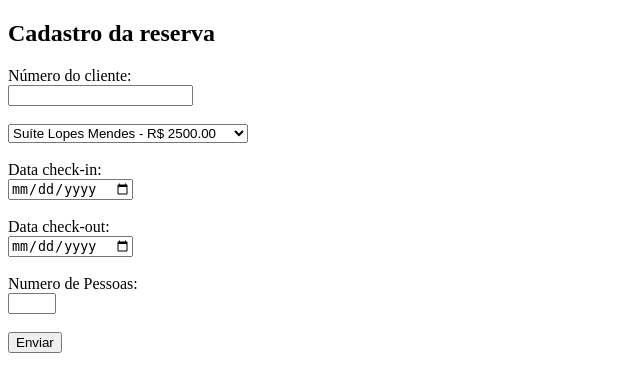
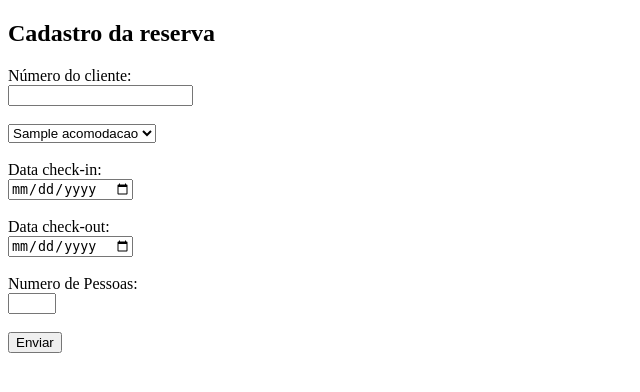
Before and after one commit to LuizMiguel-k1ngm/Projeto_parnoica, a PHP site: page /include/cadastro_reserva.php in a window 1280 px wide. Shown: the top 392 px of the page, without its empty margins (0-640 px from the left). Run offline with PHP 8.4, Linux system fonts and the light colour scheme; tables that the repository leaves empty hold one stand-in row (values such as "Sample post").

Commit message:
add: filtro de acomodacao para cadastro

```diff
--- a/app/cliente/gCliente.php
+++ b/app/cliente/gCliente.php
@@ -44,3 +44,9 @@ if (mysqli_num_rows($result) == 1) {
     }
 }
 $con->close();
+
+?>
+<br>
+<a href="../include/cadastro_cliente.php">Cadastrar outro cliente</a><br>
+<a href="../colaborador/menu_funcionario.php">Painel</a><br>
+<a href="../include/sair.php">Sair</a>
--- a/app/colaborador/menu_funcionario.php
+++ b/app/colaborador/menu_funcionario.php
@@ -1,4 +1,3 @@
-//
 <?php
 include './validar.php'
 
--- a/app/include/cadastro_reserva.php
+++ b/app/include/cadastro_reserva.php
@@ -1,3 +1,7 @@
+<?php
+    require('../_config/conn.php')
+?>
+
 <!DOCTYPE html>
 <html lang="pt-br">
 
@@ -20,22 +24,17 @@
         <input type="number" name="idEstacionamento" pattern="[0-9]{2}" required min="1" max="13" /><br />
           --> <br>
 
+
+
         <select name="idAcomodacao">
-            <optgroup label="Escolha a acomodação">
-                <option value=1>Suíte Lopes Mendes - R$ 2500.00</option>
-                <option value=2>Suíte Parnaoica - R$ 3500.00</option>
-                <option value=3>Suíte Lagoa Azul - R$ 4000.00</option>
-                <option value=4>Apartamento 1 - R$ 1500.00</option>
-                <option value=5>Apartamento 2 - R$ 1500.00</option>
-                <option value=6>Apartamento 3 - R$ 1500.00</option>
-                <option value=7>Apartamento 4 - R$ 1500.00</option>
-                <option value=8>Apartamento 5 - R$ 1500.00</option>
-                <option value=9>Apartamento 6 - R$ 1500.00</option>
-                <option value=10>Apartamento 7 - R$ 1500.00</option>
-                <option value=11>Apartamento 8 - R$ 1500.00</option>
-                <option value=12>Apartamento 9 - R$ 1500.00</option>
-                <option value=13>Apartamento 10 - R$ 1500.00</option>
-            </optgroup>
+              <?php
+                $sqlConsultaAcomodacao = "SELECT idAcomodacao, nome FROM acomodacao";
+                $queryConsultaAcomodacao = mysqli_query($con, $sqlConsultaAcomodacao);
+
+                while($row = mysqli_fetch_assoc($queryConsultaAcomodacao)) { ?>
+                    <option value=<?= $row['idAcomodacao'] ?>><?= $row['nome'] ?></option>
+                <?php }?>
+
         </select>
 
         <br>
```
Also changed, not shown: app/colaborador/cColaborador.php (+12 -20 lines).
